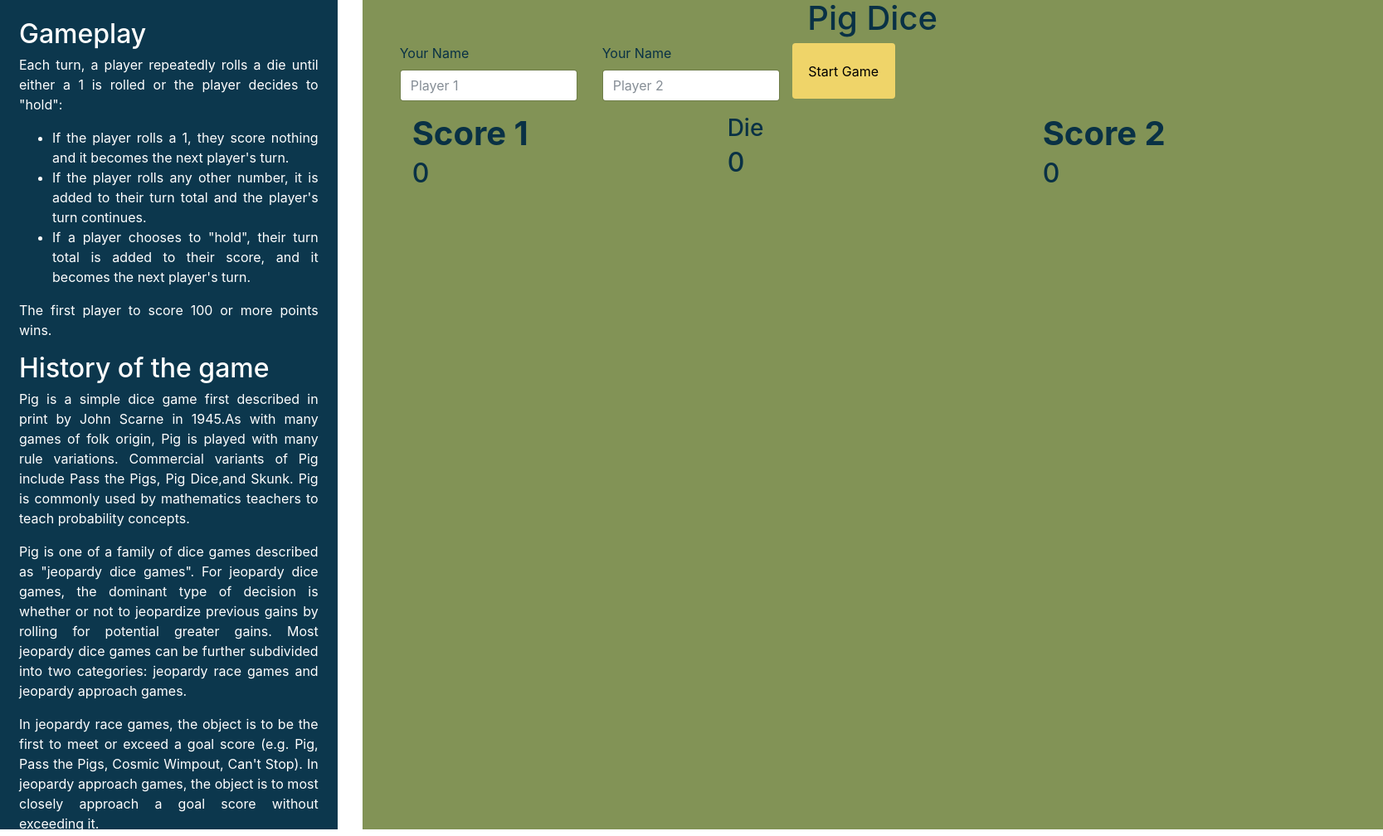
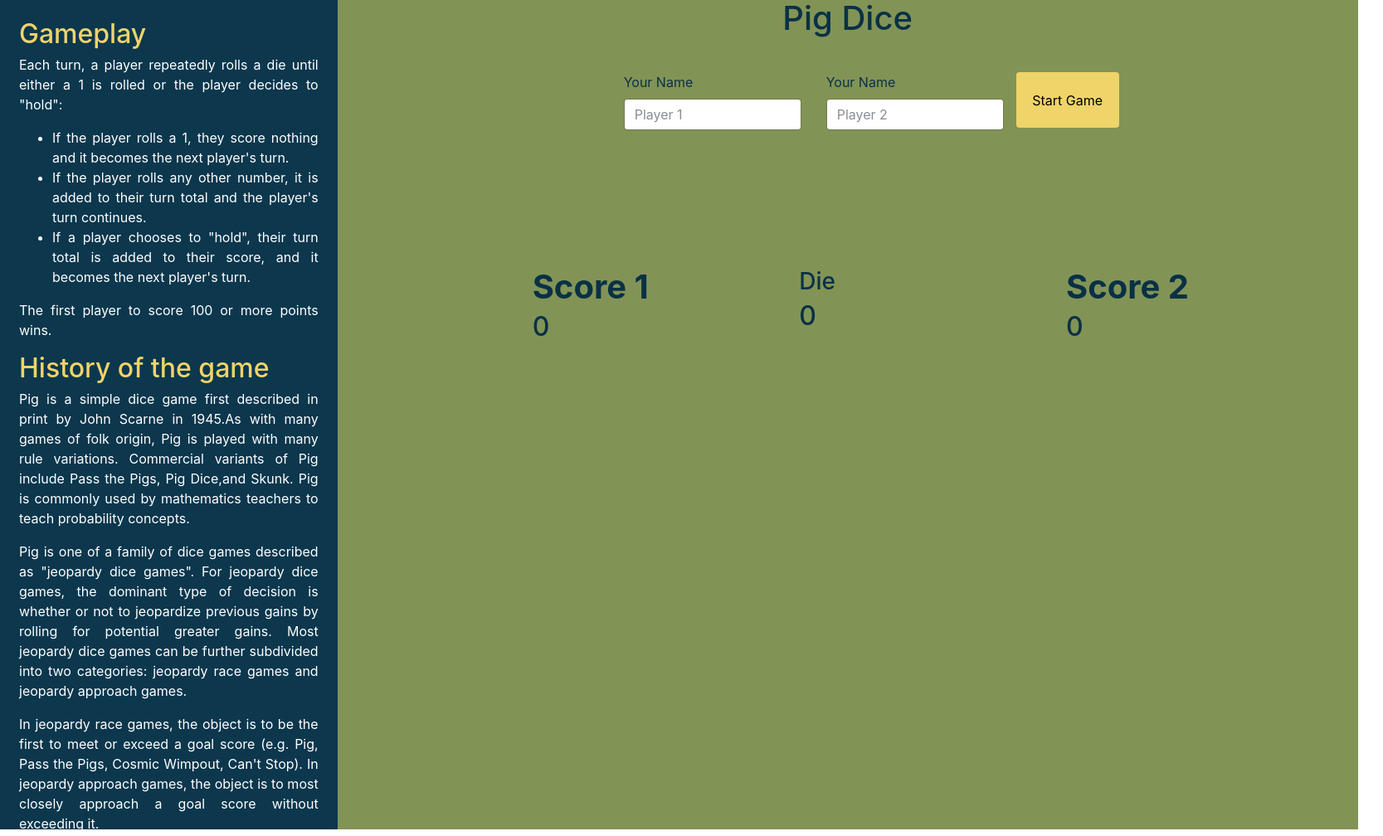
Before and after one commit to Jinaden/pigdice, a plain HTML site: page index.html in a window 1280 px wide. Shown: the whole page at 83% size, 1667 px wide, since content can reach past the window. Drawn offline with Linux system fonts and the light colour scheme.

Commit message:
Fix spacing of elements on the page

```diff
--- a/css/styles.css
+++ b/css/styles.css
@@ -27,3 +27,31 @@ button#player {
   text-align: justify;
   padding: 23px;
 }
+.rules h2 {
+  color: #efd469;
+}
+
+.col-md-8 {
+  margin-left: -15px;
+  padding: 0;
+}
+
+#display {
+  padding-top: 150px;
+  padding-left: 175px;
+}
+
+#setup {
+  padding-left: 300px;
+  padding-top: 35px;
+}
+
+#player1-roll {
+  padding-left: 500px;
+  padding-top: 75px;
+}
+
+#player2-roll {
+  padding-left: 500px;
+  padding-top: 75px;
+}
```
